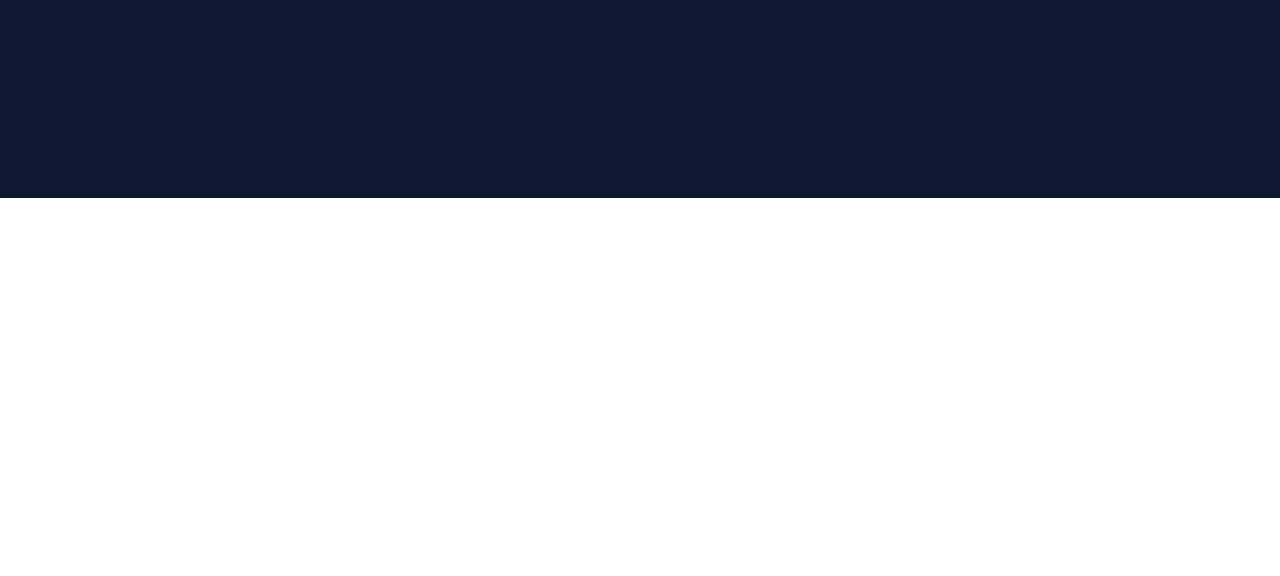
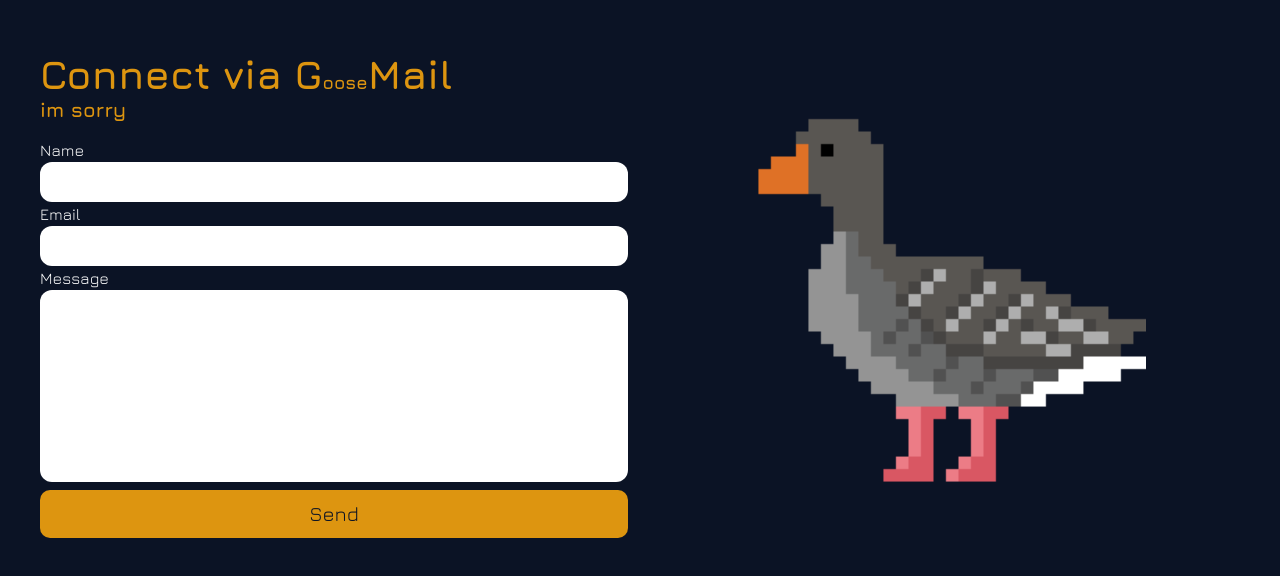
Before and after one commit to iaregoosedev/goose-portfolio, a React (Create React App) app: page / in a window 1280 px wide. Shown: the part 3170-3746 px from the top of the page. Before the commit the page ends 3368 px from the top, so only its background shows below. Built offline with nearby package versions, Linux system fonts and the light colour scheme.

Commit message:
added ContactForm

```diff
--- a/package.json
+++ b/package.json
@@ -4,6 +4,7 @@
   "homepage": "https://jasonbessett.com",
   "private": true,
   "dependencies": {
+    "@emailjs/browser": "^3.10.0",
     "@testing-library/jest-dom": "^5.16.5",
     "@testing-library/react": "^13.4.0",
     "@testing-library/user-event": "^13.5.0",
--- /dev/null
+++ b/src/Components/ContactMe/contactMe.css
@@ -0,0 +1,94 @@
+.contactMe {
+    position: relative;
+    width: 100%;
+    text-align: left;
+    padding: 140px 24px 140px 24px;
+}
+
+.contactCat {
+    position: relative;
+    width: 100%;
+    text-align: left;
+    padding: 80px 24px 80px 24px;
+}
+
+.contactText {
+    color: white;
+    height: 100%;
+}
+
+form {
+    color: white;
+    display: flex;
+    flex-direction: column;
+    height: 400px;
+}
+
+form input {
+    padding: 8px 20px;
+    border: none;
+    border-radius: 12px;
+}
+
+form textarea {
+    height: 100%;
+    resize: none;
+    padding: 8px 20px;
+    margin-bottom: 8px;
+    border: none;
+    border-radius: 12px;
+}
+
+.contactContainer {
+    max-width: 1200px;
+    margin: auto;
+    align-items: center;
+}
+
+.contactWidth {
+    max-width: 1200px;
+    margin: auto;
+}
+
+.contactImgContainer {
+    display: flex;
+    align-items: center;
+    justify-content: center;
+}
+
+.contactImg {
+    max-height: 400px;
+    max-width: 400px;
+    border-radius: 20px;
+    /* width: calc(100% - 20px); */
+    width: 100%;
+    /* box-shadow: 20px 20px 0 0 #71798b; */
+    transform: scaleX(-1);
+}
+
+.contactTitle {
+    color: #dd9510;
+}
+
+small {
+    font-size:large
+}
+
+.thankYou {
+    display: none;
+}
+
+@media only screen and (max-width: 992px) {
+    .contactMe {
+        padding: 40px 24px 40px 24px;
+    }
+    .contactCat {
+        padding: 40px 24px 40px 24px;
+    }
+    .contactText {
+        padding: 0;
+    }
+    .contactImgContainer {
+        padding: 20px 0;
+    }
+}
--- /dev/null
+++ b/src/Components/ContactMe/contactMe.js
@@ -0,0 +1,63 @@
+import React, { useRef } from 'react';
+import emailjs from '@emailjs/browser';
+import "../ContactMe/contactMe.css"
+import {motion as m} from "framer-motion";
+import Buttin from '../Buttin/buttin';
+
+export const ContactMe = (props) => {
+    const thnakRef = useRef();
+    const formRef = useRef();
+    const switchContact = () => {
+        console.log("poo");
+        thnakRef.current.classList.toggle("thankYou");
+        formRef.current.classList.toggle("thankYou");
+    }
+
+    const {lwcImage, title, description} = props;
+    const form = useRef();
+
+    const sendEmail = (e) => {
+        e.preventDefault();
+
+    emailjs.sendForm('service_fjug70b', 'template_vlj77pp', form.current, '3tX4iyuSkabhXWbtA')
+      .then((result) => {
+          console.log(result.text);
+      }, (error) => {
+          console.log(error.text);
+      });
+  };
+
+  return (
+    <m.div className="contactMe"
+            initial={{opacity: 0, transition:{duration: .1}}}
+            animate={{opacity: 1, transition:{duration: .2}}}
+            exit={{opacity: 0, transition:{duration: .2}}}>
+                <div className="row contactContainer">
+                    <div className="col-lg-6 ps-0 contactText">
+                        <div className="thankYou" ref={thnakRef}>
+                            <h1 className='lwcTitle'>Thank you!</h1>
+                            <p>I can't wait to chat!</p>
+                        </div>
+                        <div className="form" ref={formRef}>
+                            <div className='contactTitle'>
+                                <h1>Connect via G<small>oose</small>Mail<p>im sorry</p></h1>
+                            </div>
+                            <form ref={form} onSubmit={sendEmail}>
+                                <label>Name</label>
+                                <input type="text" name="user_name" />
+                                <label>Email</label>
+                                <input type="email" name="user_email" />
+                                <label>Message</label>
+                                <textarea name="message" />
+                                <Buttin type="submit" value="Send" onClick={switchContact}>Send</Buttin>
+                            </form>
+                        </div>
+                    </div>
+                    <div className="col-lg-6 pe-0 contactImgContainer">
+                        <img className="contactImg" src={lwcImage}></img>
+                    </div>
+                </div>
+            </m.div>
+
+  );
+};
--- a/src/Pages/HomePage/homepage.js
+++ b/src/Pages/HomePage/homepage.js
@@ -6,6 +6,8 @@ import Hero from "../../Components/Hero/hero";
 import PorfolioGallery from "../../Components/PortfolioGallery/portfolioGallery";
 import Resume from "../../Components/Resume/Resume";
 import {motion as m} from "framer-motion";
+import { ContactMe } from "../../Components/ContactMe/contactMe";
+import gooseGif from "../../Images/goose.gif"
 
 export default function Homepage() {
     return (
@@ -15,6 +17,7 @@ export default function Homepage() {
             <AboutMe id="aboutMe"/>
             <PorfolioGallery id="portfolioGallery"/>
             <Resume id="resume"/>
+            <ContactMe id="contactMe" title="Connect with me!" lwcImage={gooseGif}/>
             <Footer/>
             <m.div className="slider"
             // initial={{transform: "translateY(100vh)"}}
```
Also changed, not shown: src/Images/goose.gif (added), 1 other file (tests, documents, lock files or other folders).
